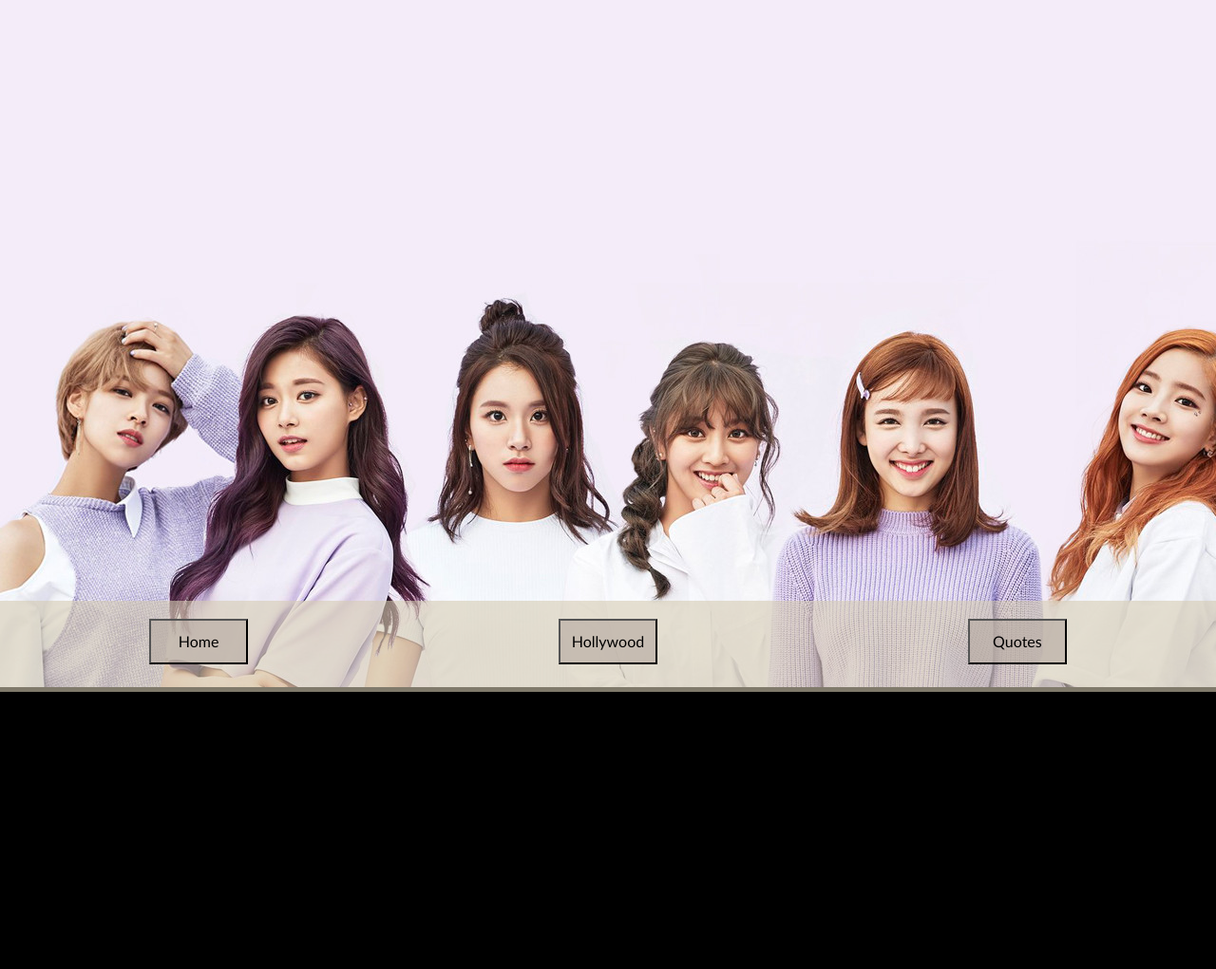
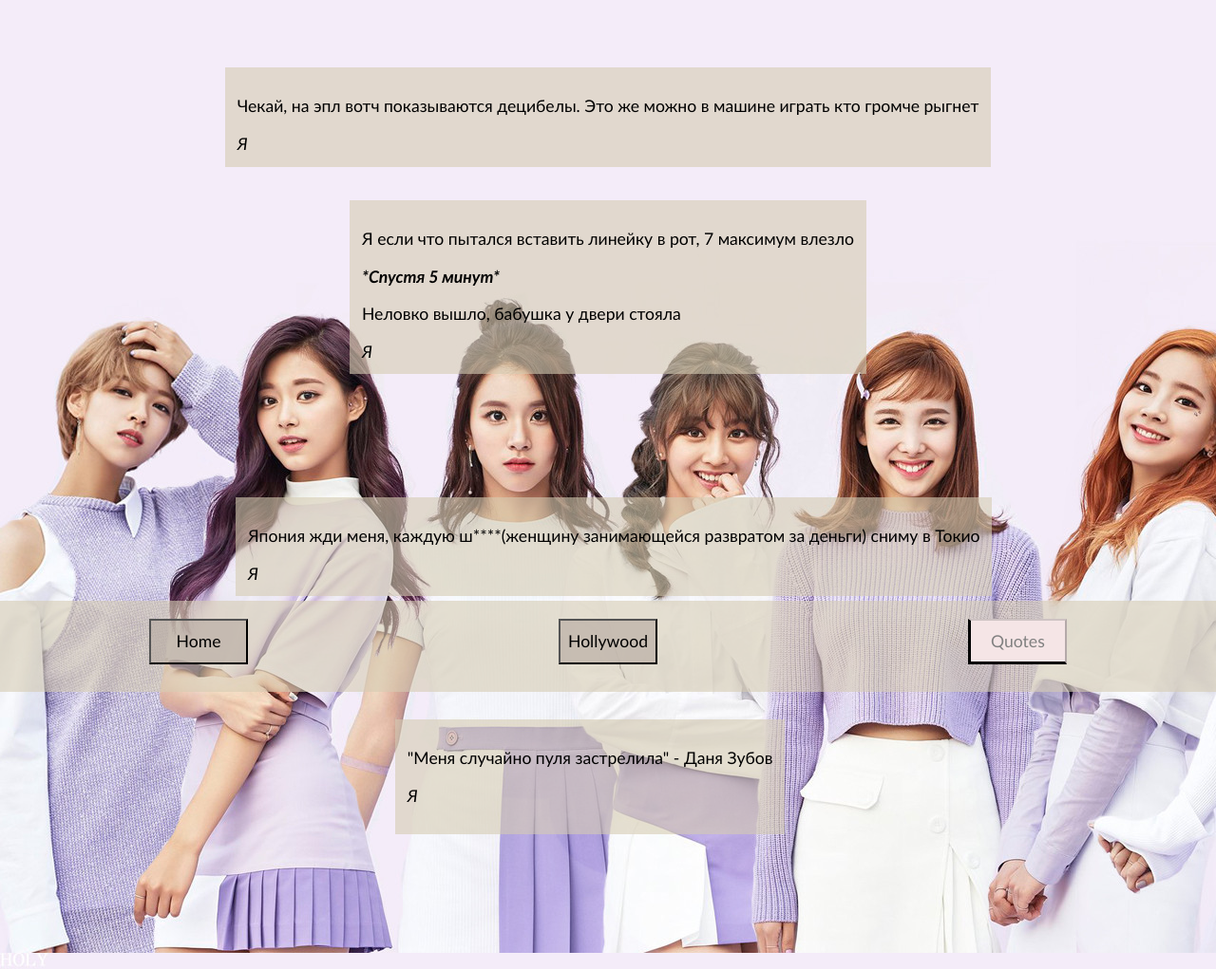
Before and after one commit to enestesea/is-5-sem-web, a plain HTML site: page quotes.html in a window 1280 px wide. Shown: the part 76-1097 px from the top of the page at 95% size. Before the commit the page ends 800 px from the top, so only its background shows below. Drawn offline with nearby package versions, Linux system fonts and the light colour scheme.

Commit message:
feat: implemented quotes page and added current page button

```diff
--- a/quotes.html
+++ b/quotes.html
@@ -10,6 +10,7 @@
     <link href="https://fonts.googleapis.com/css2?family=Jost:wght@700&family=Jura:wght@700&display=swap" rel="stylesheet">
     <script defer src="scripts/interactive_buttons.js"></script>
     <script defer src="scripts/switch_pages.js"></script>
+    <script defer src="scripts/active_button.js"></script>
 </head>
 <body class="page-quotes">
 <header>
@@ -18,8 +19,32 @@
         <button class="menu__hollywood" onclick="hollywood_page()">Hollywood</button>
         <button class="menu__quotes" onclick="quotes_page()">Quotes</button>
     </div>
+    <span class="quotes-header">Великие цитаты дискорд сервера Челяба</span>
 </header>
 <main>
+    <blockquote class="main-first-quote">
+        <p class="main-first-quote__text">Чекай, на эпл вотч показываются децибелы.
+            Это же можно в машине играть кто громче рыгнет</p>
+        <cite class="main-first-quote__author">Я</cite>
+    </blockquote>
+
+    <blockquote class="main-second-quote">
+        <p class="main-second-quote__ftext">Я если что пытался вставить линейку в рот, 7 максимум влезло</p>
+        <span class="main-second-quote__fade">*Спустя 5 минут*</span>
+        <p class="main-second-quote__stext">Неловко вышло, бабушка у двери стояла</p>
+        <cite class="main-second-quote__author">Я</cite>
+    </blockquote>
+
+    <blockquote class="main-third-quote">
+        <p class="main-third-quote__text">Япония жди меня, каждую ш****(женщину занимающейся развратом за деньги)
+            сниму в Токио</p>
+        <cite class="main-third-quote__author">Я</cite>
+    </blockquote>
+
+    <blockquote class="main-fourth-quote">
+        <p class="main-fourth-quote__text">"Меня случайно пуля застрелила" - Даня Зубов</p>
+        <cite class="main-fourth-quote__author">Я</cite>
+    </blockquote>
 
 </main>
 <footer>
--- /dev/null
+++ b/scripts/active_button.js
@@ -0,0 +1,25 @@
+window.onload
+{
+    let loc = window.location.href
+    let cur_url = '/' + loc.split('/').pop();
+    let button;
+    if (cur_url === "/index.html") {
+        button = document.getElementsByClassName("menu__home");
+    }
+    if (cur_url === "/hollywood.html") {
+        button = document.getElementsByClassName("menu__hollywood");
+    }
+    if (cur_url === "/quotes.html") {
+        button = document.getElementsByClassName("menu__quotes");
+    }
+
+    if (button != null) {
+        for (let i = 0; i < button.length; i++) {
+            button[i].style.borderLeft = '3px solid black';
+            button[i].style.borderBottom = '3px solid black';
+            button[i].style.background = "rgb(245,229,230)";
+            button[i].style.color = 'grey';
+            button[i].disabled = true;
+        }
+    }
+}
--- a/styles/quotes.css
+++ b/styles/quotes.css
@@ -4,6 +4,7 @@
     background: #000 url(../images/quotes_background.jpg) fixed;
     font-family: Calibri, serif;
     font-weight: 500;
+    font-size: 1.1rem;
     text-align: left;
     line-height: 1.25em;
     padding: 1%;
@@ -62,3 +63,80 @@ footer{
     margin-top: 1.5%;
     background: rgb(186,174,164, 0.7);
 }
+
+.quotes-header{
+    font-family: Jost, serif;
+    font-size: 1.75rem;
+    margin-top: 2vh;
+    margin-bottom: 5vh;
+}
+
+.main-first-quote{
+    background: rgb(214, 203, 178, 0.6);
+    padding: 1%;
+    height: 10vh;
+    margin-top: 7vh;
+}
+
+.main-first-quote__text{
+
+}
+
+.main-first-quote__author{
+
+}
+
+.main-second-quote{
+    background: rgb(214, 203, 178, 0.6);
+    padding: 1%;
+}
+
+.main-second-quote__ftext{
+
+}
+
+.main-second-quote__fade{
+    font-style: oblique;
+    font-weight: 700;
+}
+
+.main-second-quote__stext{
+
+}
+
+.main-second-quote__author{
+
+}
+
+.main-third-quote{
+    background: rgb(214, 203, 178, 0.6);
+    padding: 1%;
+    margin-top: 14vh;
+    margin-left: 5%;
+    margin-right: 4%;
+}
+
+.main-third-quote__text{
+
+}
+
+.main-third-quote__author{
+
+}
+
+.main-fourth-quote{
+    background: rgb(214, 203, 178, 0.6);
+    padding: 1%;
+    height: 12vh;
+    margin-top: 14vh;
+    margin-right: 8%;
+    margin-left: 5%;
+}
+
+.main-fourth-quote__text{
+
+}
+
+.main-fourth-quote__author{
+
+}
```
Also changed, not shown: hollywood.html (+1 -0 lines), index.html (+1 -0 lines).
